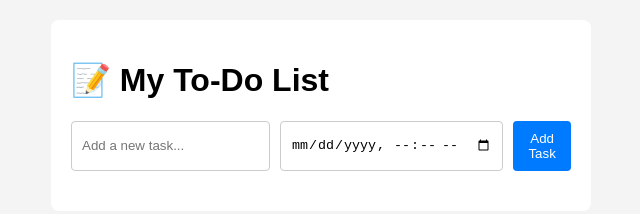
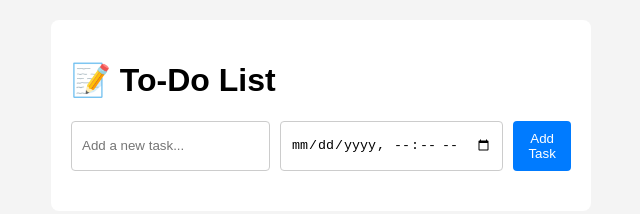
Before and after one commit to Rishika14a/SCT_WD_4, a plain HTML site: page index.html in a window 1280 px wide. Shown: the whole page, without its empty margins (319-959 px from the left). Drawn offline with Linux system fonts and the light colour scheme.

Commit message:
Update index.html

```diff
--- a/index.html
+++ b/index.html
@@ -8,7 +8,7 @@
 </head>
 <body>
   <div class="container">
-    <h1>📝 My To-Do List</h1>
+    <h1>📝 To-Do List</h1>
     <form id="task-form">
       <input type="text" id="task-input" placeholder="Add a new task..." required />
       <input type="datetime-local" id="task-datetime" />
@@ -20,4 +20,5 @@
 
   <script src="script.js"></script>
 </body>
+
 </html>
```
